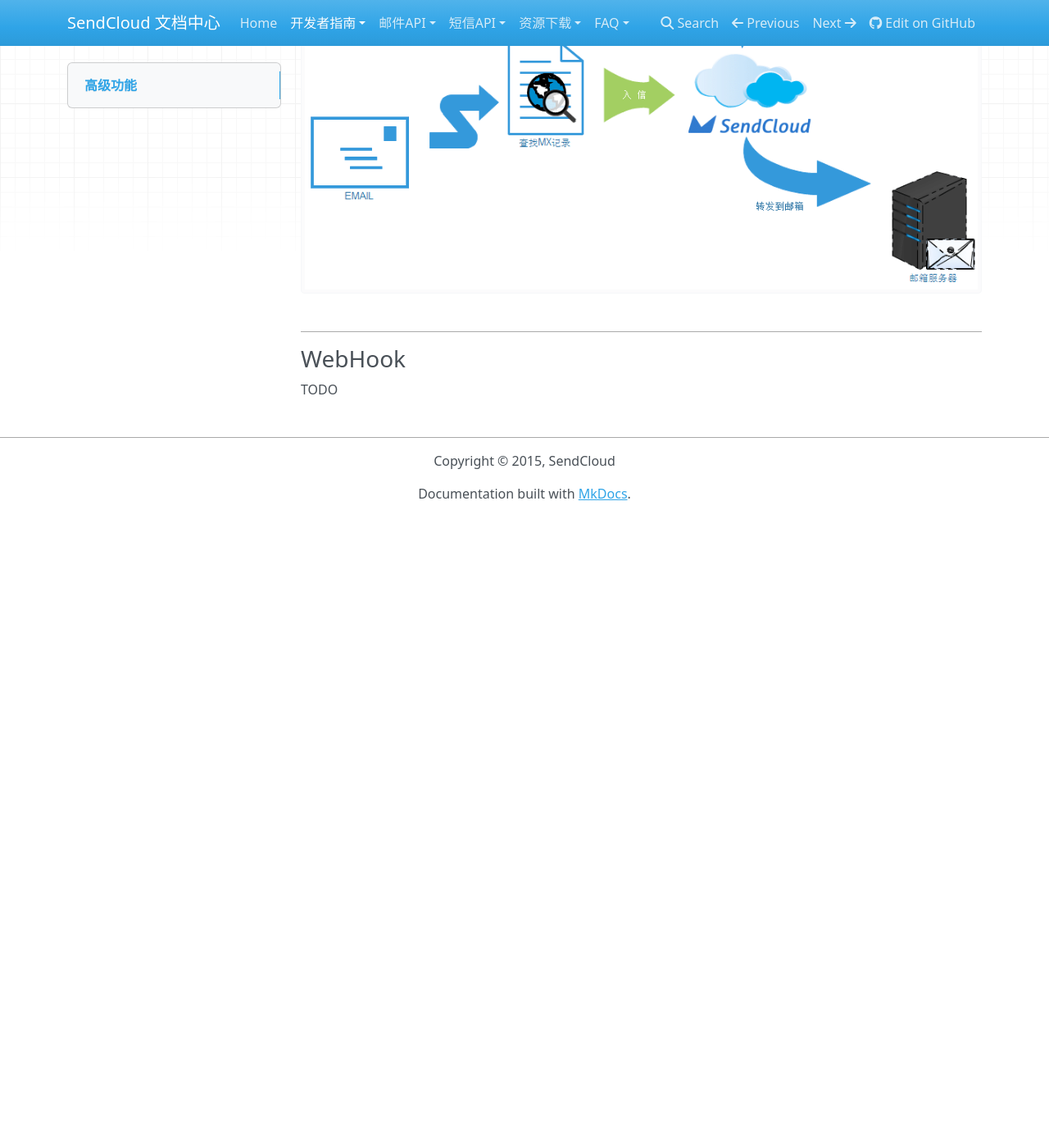
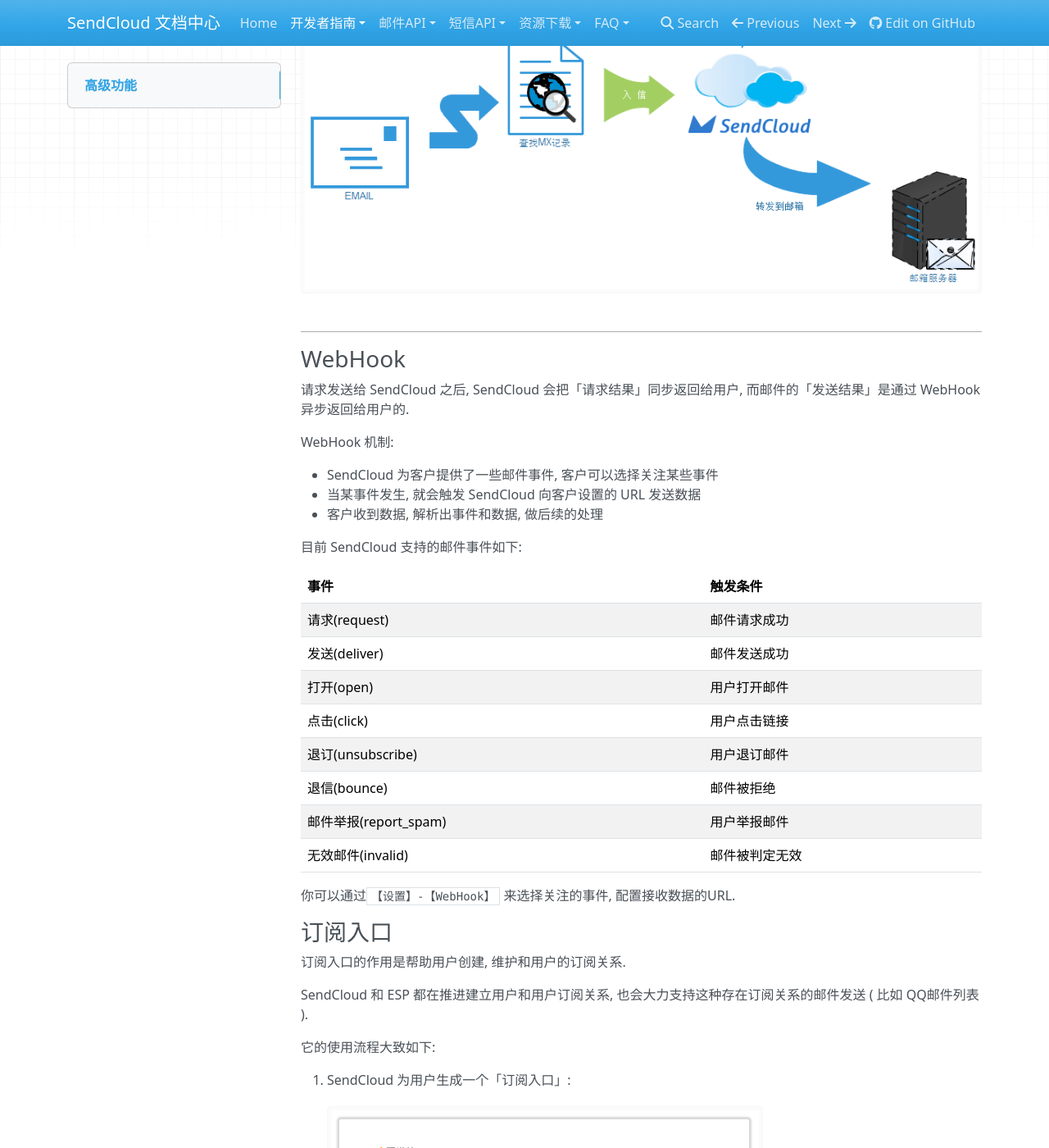
Before and after one commit to sendcloud2013/sendcloud_docs, an MkDocs documentation site: the page built from sources/guide/advance.md, in a window 1280 px wide and 1400 px high, scrolled down 1445 px. Shown: the whole window at 82% size. Built offline with MkDocs 1.6.1, drawn with Linux system fonts in a browser that asks for light colours; nearby versions of some CDN libraries; old or Windows-style settings are respelled for this version of MkDocs; before the commit the page ends 2075 px from its top, so only the background shows below that; some of the changed text lies outside the part shown.

Commit message:
fix at night

```diff
--- a/sources/guide/advance.md
+++ b/sources/guide/advance.md
@@ -64,4 +64,49 @@
 
 ### WebHook
 
-TODO
+请求发送给 SendCloud 之后, SendCloud 会把「请求结果」同步返回给用户, 而邮件的「发送结果」是通过 WebHook 异步返回给用户的.
+
+WebHook 机制:
+
+* SendCloud 为客户提供了一些邮件事件, 客户可以选择关注某些事件
+* 当某事件发生, 就会触发 SendCloud 向客户设置的 URL 发送数据
+* 客户收到数据, 解析出事件和数据, 做后续的处理
+
+目前 SendCloud 支持的邮件事件如下:
+
+|事件                 |触发条件       |
+|:--------------------|:--------------|
+|请求(request)        |邮件请求成功   |
+|发送(deliver)        |邮件发送成功   |
+|打开(open)           |用户打开邮件   |
+|点击(click)          |用户点击链接   |
+|退订(unsubscribe)    |用户退订邮件   |
+|退信(bounce)         |邮件被拒绝     |
+|邮件举报(report_spam)|用户举报邮件   |
+|无效邮件(invalid)    |邮件被判定无效 |
+
+
+你可以通过`【设置】-【WebHook】` 来选择关注的事件, 配置接收数据的URL.
+
+### 订阅入口
+
+订阅入口的作用是帮助用户创建, 维护和用户的订阅关系.
+
+SendCloud 和 ESP 都在推进建立用户和用户订阅关系, 也会大力支持这种存在订阅关系的邮件发送 ( 比如 QQ邮件列表 ).
+
+它的使用流程大致如下:
+
+1. SendCloud 为用户生成一个「订阅入口」:
+![pic](../resources/subscribe_dingyue.png)
+
+2. 用户将此入口放置在自己的网站中
+
+3. 用户在「订阅入口」输入邮箱地址, 申请订阅此网站的文章
+
+4. 用户收到确认邮件, 确认订阅操作
+
+5. 用户的邮箱地址自动加入用户的某个「地址列表」.
+
+6. 这样, 用户就完成了和用户的订阅关系
+
+此功能依赖于「地址列表」, 用户点击某个「地址列表」的「订阅样式」, 就可以进入配置页面.
```
Also changed, not shown: sources/email/send_email.md (+6 -14 lines), sources/faq/index.md (+28 -17 lines), sources/guide/base.md (+2 -2 lines), sources/email/index.md (line endings or trailing spaces).
